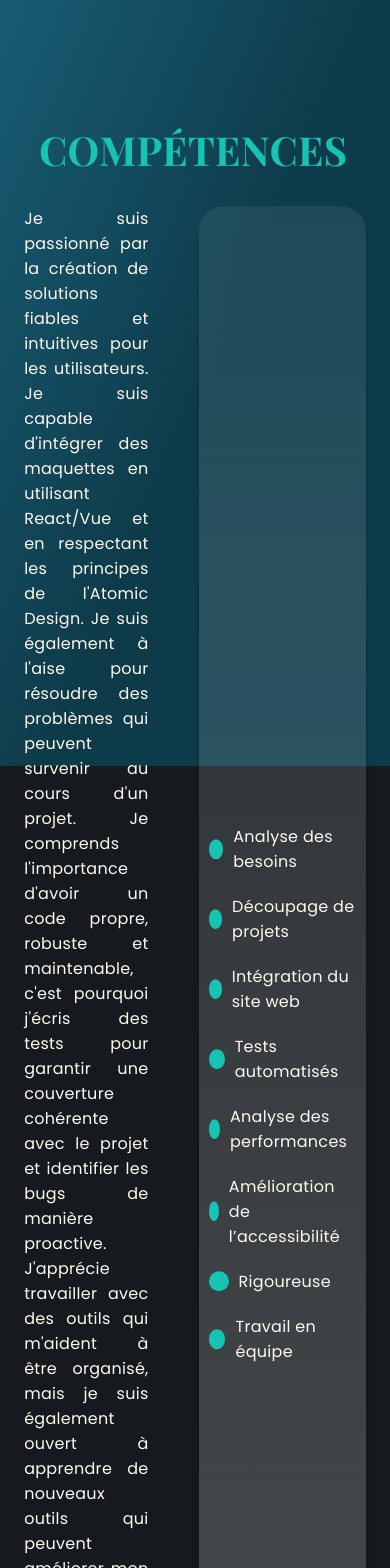
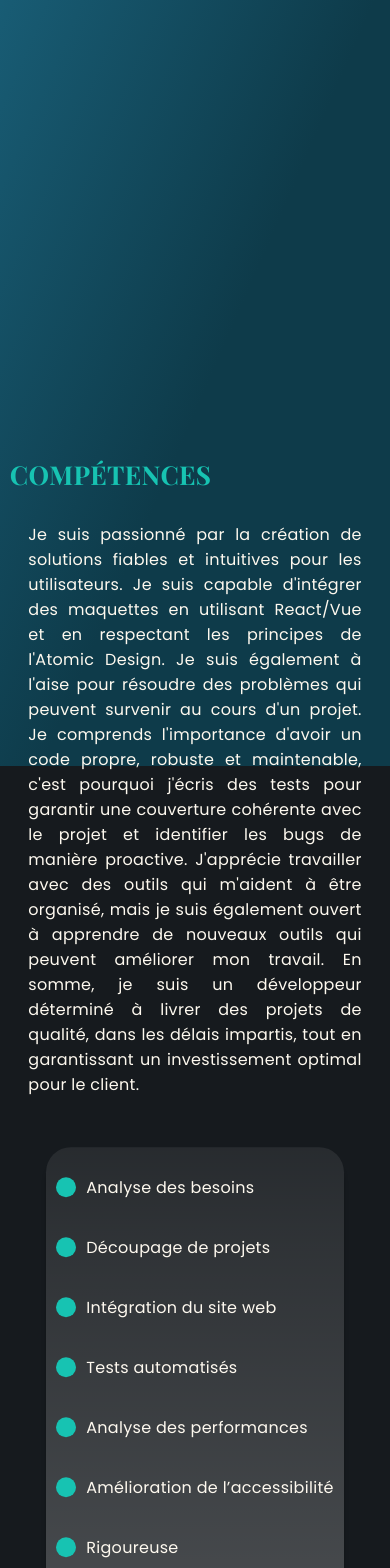
Before and after one commit to Cecilia-Giusti/portfolio, a React (Create React App) app: page / in a window 390 px wide. Shown: the part 1260-2828 px from the top of the page. Built offline with nearby package versions, Linux system fonts and the light colour scheme.

Commit message:
:iphone: add responsive on skills section

```diff
--- a/src/styles/pages/_home.scss
+++ b/src/styles/pages/_home.scss
@@ -52,13 +52,13 @@
         @media screen and (max-width: 970px) {
             width:80%;
           }
+          @media screen and (max-width: 840px) {
+            width: 90%;
+         }
 
         @media screen and (max-width: 700px) {
             text-align: center;
         }
-        @media screen and (max-width:500px) {
-            width: 90%;
-         }
 
     }
 
@@ -88,6 +88,12 @@
         gap: 30px;
         opacity: 0;
         visibility: hidden;
+        @media screen and (max-width: 840px) {
+            width: 90%;
+         }
+        @media screen and (max-width: 500px) {
+            width: 95%;
+         }
 
 
 
@@ -106,14 +112,25 @@
         @include flex($justify: space-between, $align:stretch);
         gap: 50px;
 
+        @media screen and (max-width: 1100px) {
+            align-items: center;
+       }
+
         @media screen and (max-width: 900px) {
             margin-bottom:36px;
+         }
+         @media screen and (max-width: 840px) {
+            flex-direction: column;
          }
     }
 
     &-text {
         @include paragraph;
         width: 60%;
+
+        @media screen and (max-width: 840px) {
+            width: 90%;
+         }
     }
 
     &-card {
@@ -122,11 +139,18 @@
         border-radius: 25px;
         padding:10px;
         @include flex;
+
+        @media screen and (max-width: 1100px) {
+            height: 500px;
+       }
+        @media screen and (max-width: 350px) {
+            height: 380px;
+       }
     }
 
     &-list{
-        @include flex($direction:column,$align:flex-start, $justify:flex-start);
-    gap:20px;
+        @include flex($direction:column,$align:flex-start, $justify:space-around);
+        height: 100%;
     }
 
    &-item div{
--- a/src/styles/utils/_mixins.scss
+++ b/src/styles/utils/_mixins.scss
@@ -21,4 +21,7 @@
     @media screen and (max-width: 600px) {
         font-size: $size - 4px;
       }
+    @media screen and (max-width: 300px) {
+        font-size: $size - 6px;
+      }
 }
--- a/src/styles/utils/_settings.scss
+++ b/src/styles/utils/_settings.scss
@@ -64,7 +64,17 @@ h2 {
   font-size: 40px;
   letter-spacing: 0.3px;
   color: $color-title;
+  @media screen and (max-width: 940px) {
+    font-size: 34px;
+  }
 
+  @media screen and (max-width: 900px) {
+    font-size: 30px;
+  }
+
+  @media screen and (max-width: 600px) {
+    font-size: 26px;
+  }
 }
 
 
```
Also changed, not shown: public/style_compressed.css, 1 other file (tests, documents, lock files or other folders).
